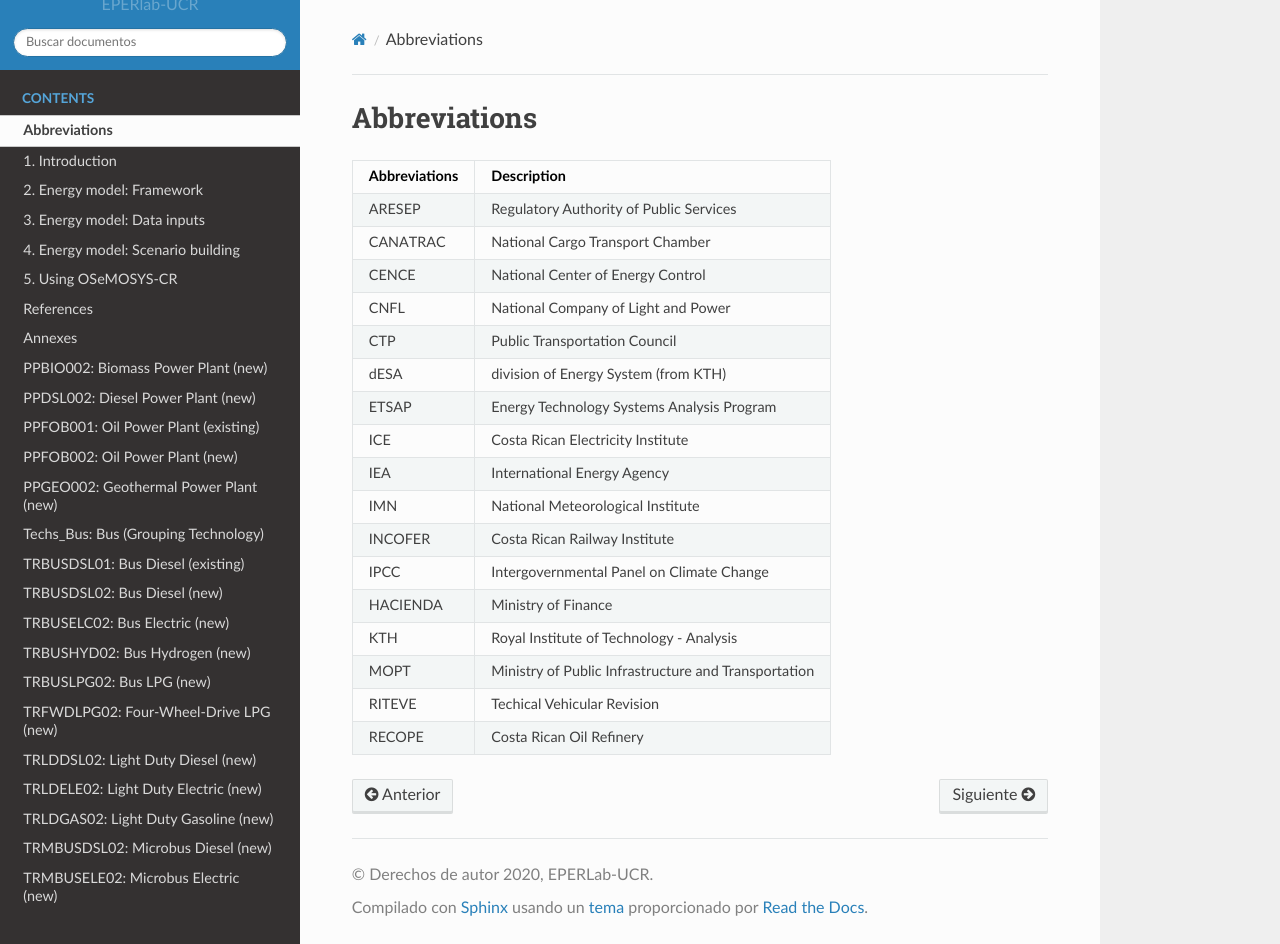
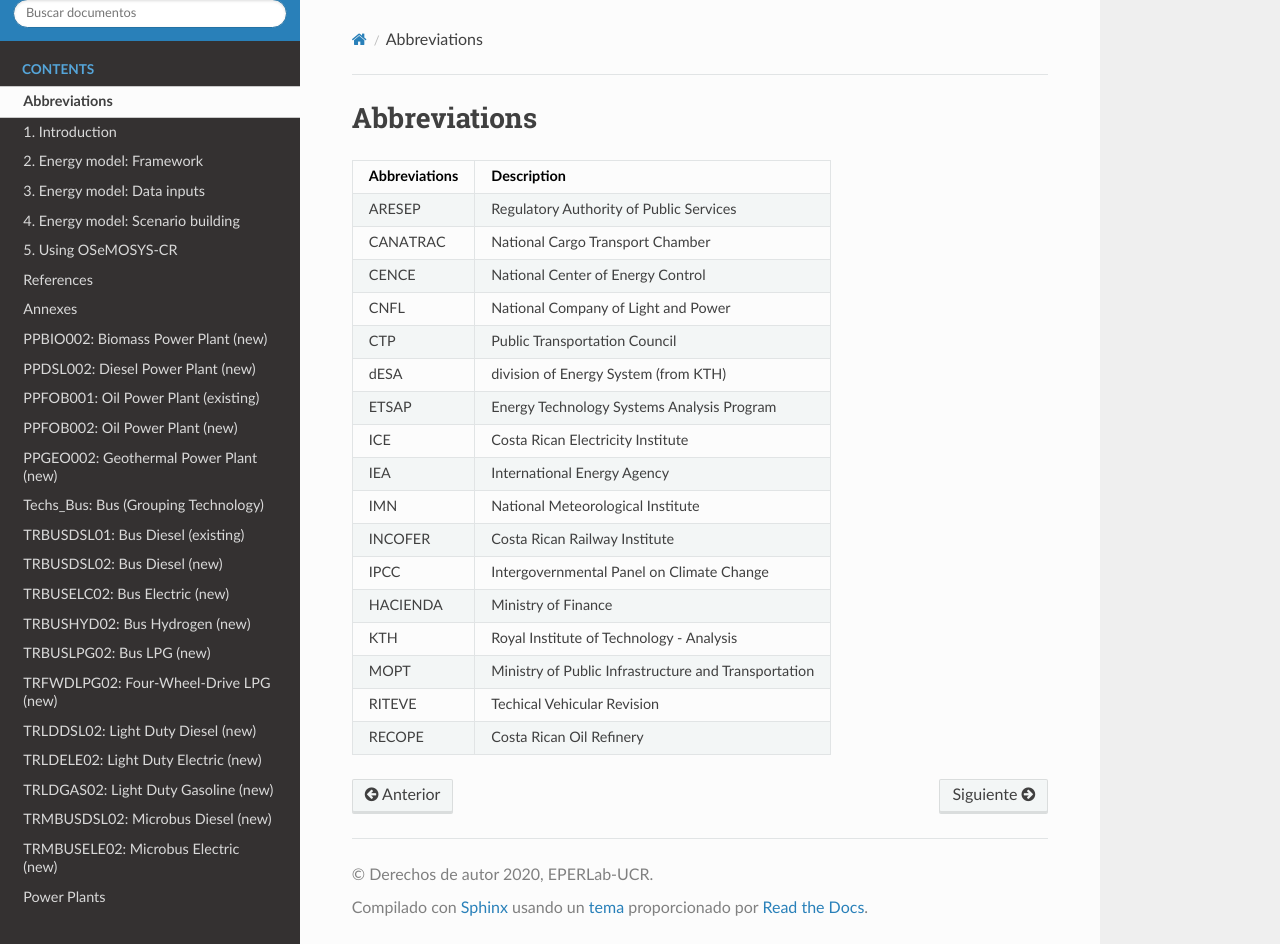
Before and after one commit to EPERLab/OSeMOSYS-CR, a Sphinx documentation site: the page built from docs/00Abreviations.rst, in a window 1280 px wide and 944 px high. Built offline with Sphinx 7.4.7 and the Read the Docs theme 2.0.0, drawn with Linux system fonts in a browser that asks for light colours; formulas are drawn with MathJax 3; pages that are not in the unit, such as notebooks, are missing from menus.

Commit message:
Update index.rst

```diff
--- a/docs/index.rst
+++ b/docs/index.rst
@@ -68,4 +68,4 @@ The OSeMOSYS – CR model
    fichas/50_TRMBUSDSL01
    fichas/51_TRMBUSDSL02
    fichas/52_TRMBUSELE02
-   fichas/Ficha_prueba
+   fichas/Power_Plants
```
